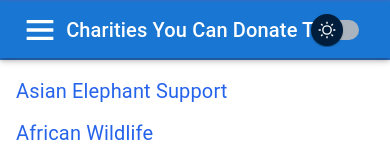
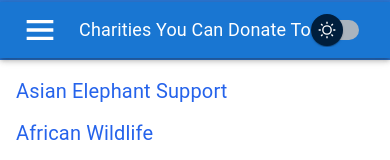
Before and after one commit to mykaelsss/MERN-EndangeredAnimals-Deployment, a React (Vite) app in the folder mern-project/client/: page /donate in a window 390 px wide. Shown: the top 160 px of the page. Built offline with nearby package versions, Linux system fonts and the light colour scheme.

Commit message:
Update MobileNavigationD.jsx

```diff
--- a/mern-project/client/src/components/MobileNavigationD.jsx
+++ b/mern-project/client/src/components/MobileNavigationD.jsx
@@ -77,7 +77,7 @@ const MobileNavigationD = ({check,change}) => {
         <Box sx={{ flexGrow: 1 }} className='MobileNav '>
         <AppBar position="static">
         <Toolbar>
-        <Typography variant="h6" component="div" sx={{ flexGrow: 1 }} className='text-center'>
+        <Typography variant="p" component="div" sx={{ flexGrow: 1 }} className='text-center text-lg'>
             Charities You Can Donate To
           </Typography>
           <FormGroup className='icon'>
```
